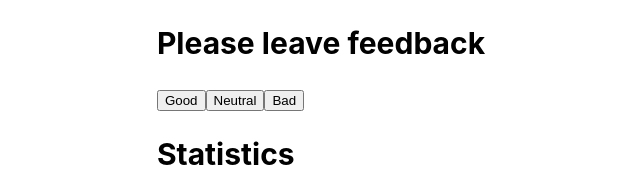
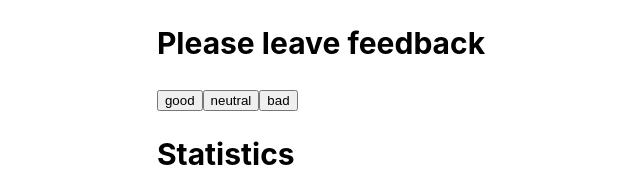
Before and after one commit to MykhailoTarasov/goit-react-hw-02-feedback, a React (Create React App) app: page / in a window 1280 px wide. Shown: the top 176 px of the page, without its empty margins (319-959 px from the left). Built offline with nearby package versions, Linux system fonts and the light colour scheme.

Commit message:
FeedbackOptions done

```diff
--- a/package.json
+++ b/package.json
@@ -7,6 +7,7 @@
     "@testing-library/jest-dom": "^5.16.3",
     "@testing-library/react": "^12.1.4",
     "@testing-library/user-event": "^13.5.0",
+    "nanoid": "^5.0.4",
     "react": "^18.1.0",
     "react-dom": "^18.1.0",
     "react-scripts": "5.0.1",
--- a/src/components/App.jsx
+++ b/src/components/App.jsx
@@ -1,6 +1,7 @@
 import React, { Component } from 'react';
 
 import Statistics from './Statistics/Statistics';
+import FeedbackOptions from './FeedbackOptions/FeedbackOptions';
 
 class App extends Component {
   state = {
@@ -9,22 +10,13 @@ class App extends Component {
     bad: 0,
   };
 
-  handleIncrementGood = () => {
-    this.setState(prevState => ({
-      good: prevState.good + 1,
-    }));
-  };
-
-  handleIncrementNeutral = () => {
-    this.setState(prevState => ({
-      neutral: prevState.neutral + 1,
-    }));
-  };
-
-  handleIncrementBad = () => {
-    this.setState(prevState => ({
-      bad: prevState.bad + 1,
-    }));
+  // Made one function for all three buttons
+  handlerButtonTags = option => {
+    this.setState(prevState => {
+      return {
+        [option]: prevState[option] + 1,
+      };
+    });
   };
 
   countTotalFeedback = () => {
@@ -41,6 +33,7 @@ class App extends Component {
 
   render() {
     const { good, neutral, bad } = this.state;
+    const tags = Object.keys(this.state);
 
 
     return (
@@ -55,17 +48,10 @@ class App extends Component {
       >
         <div>
           <h2>Please leave feedback</h2>
-          <div>
-            <button type="button" onClick={this.handleIncrementGood}>
-              Good
-            </button>
-            <button type="button" onClick={this.handleIncrementNeutral}>
-              Neutral
-            </button>
-            <button type="button" onClick={this.handleIncrementBad}>
-              Bad
-            </button>
-          </div>
+
+          <FeedbackOptions options={tags}
+            onLeaveFeedback={this.handlerButtonTags}/>
+
           <Statistics
             good={good}
             neutral={neutral}
--- a/src/components/FeedbackOptions/FeedbackOptions.js
+++ b/src/components/FeedbackOptions/FeedbackOptions.js
@@ -0,0 +1,21 @@
+import { nanoid } from 'nanoid';
+
+import React from 'react';
+
+const FeedbackOptions = ({ options, onLeaveFeedback }) => (
+  <div>
+   {options.map(option => (
+        <span key={nanoid()}>
+          <button
+            type="button"
+            onClick={evt => onLeaveFeedback(evt.target.value)}
+            value={option}
+          >
+            {option}
+          </button>
+        </span>
+      ))}
+  </div>
+);
+
+export default FeedbackOptions;
```
Also changed, not shown: 1 other file (tests, documents, lock files or other folders).
